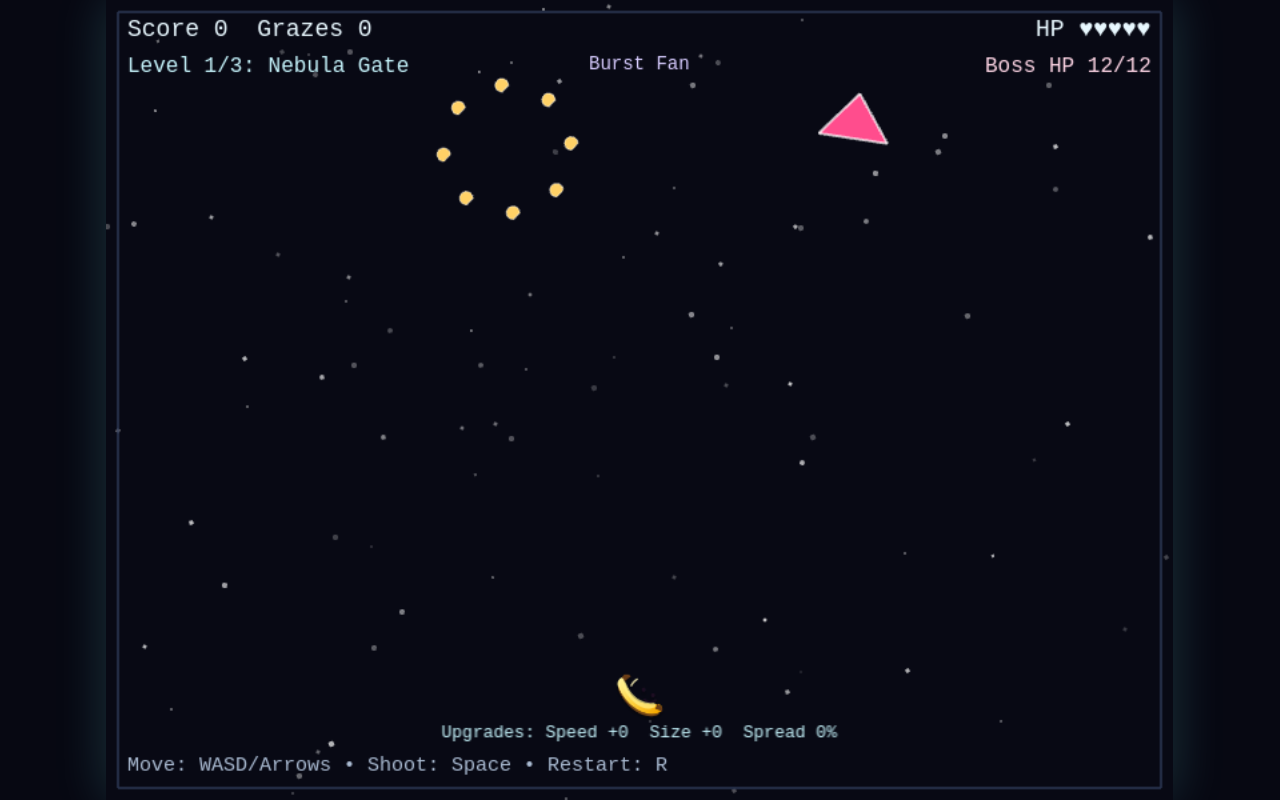
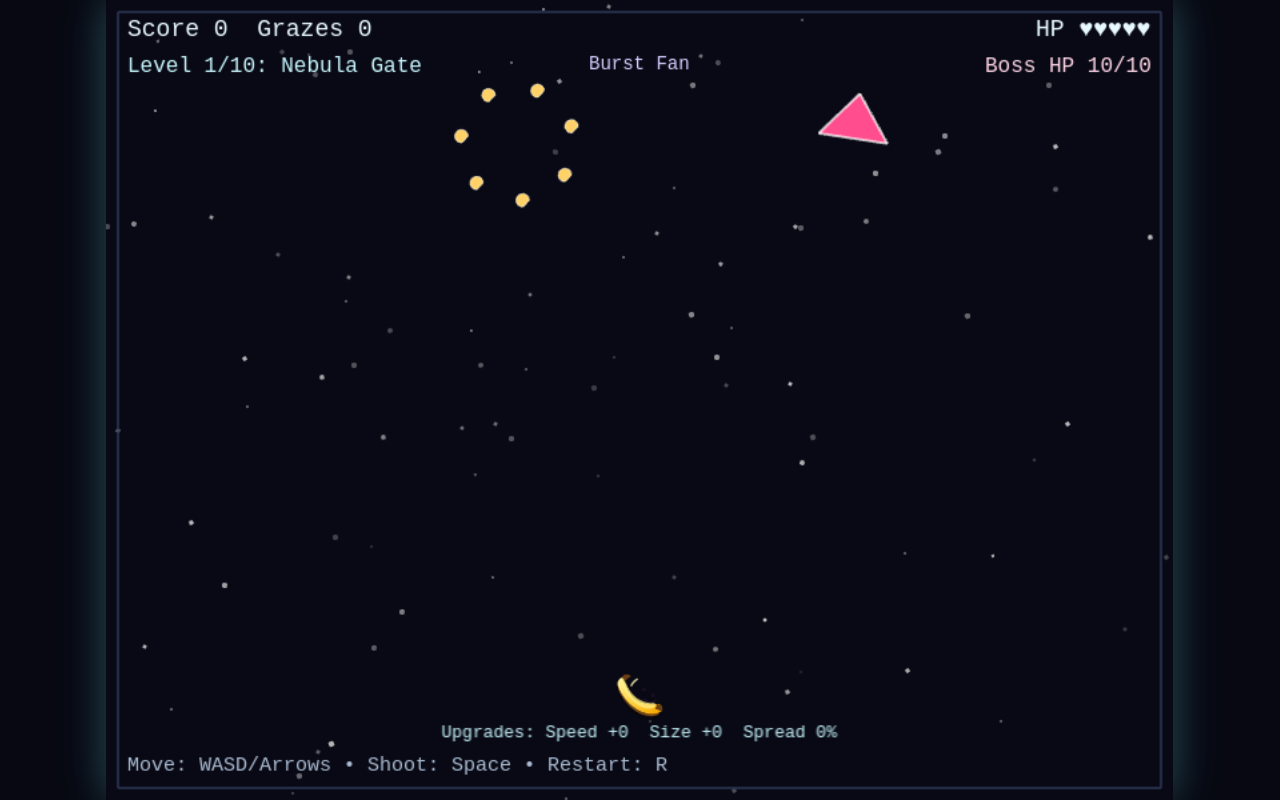
Before and after one commit to Garrin-Project-Labs/project-bullet-hell-game, a website built with Vite: page index.html in a window 1280 px wide. Built offline with nearby package versions, Linux system fonts and the light colour scheme; animation ran at ten frames a second.

Commit message:
Expand to ten levels and glow power-ups

```diff
--- a/src/main.ts
+++ b/src/main.ts
@@ -15,10 +15,10 @@ const BASE_PLAYER_SHOT_SPEED = 440;
 const BULLET_SPEED_UPGRADE = 90;
 const BULLET_SIZE_UPGRADE = 4;
 const SPREAD_CHANCE_UPGRADE = 0.12;
-const POWER_UP_DROP_CHANCE = 0.06;
+const POWER_UP_DROP_CHANCE = 0.03;
 const POWER_UP_TTL_MS = 3000;
 const POWER_UP_DURATION_MS = 7000;
-const POWER_UP_MIN_GAP_MS = 2200;
+const POWER_UP_MIN_GAP_MS = 4000;
 const ATTACK_PATTERN_MS = 5000;
 
 type PowerUpKind = 'big' | 'rapid' | 'spread';
@@ -42,33 +42,103 @@ const LEVELS: LevelConfig[] = [
     name: 'Nebula Gate',
     background: '#080914',
     enemyColor: 0xff4d8d,
-    enemyHp: 12,
-    fireMs: 720,
-    bulletCount: 8,
-    bulletSpeed: 90,
-    spin: 0.14
+    enemyHp: 10,
+    fireMs: 760,
+    bulletCount: 7,
+    bulletSpeed: 85,
+    spin: 0.12
   },
   {
     name: 'Emerald Drift',
     background: '#071611',
     enemyColor: 0x43ff91,
-    enemyHp: 18,
-    fireMs: 655,
+    enemyHp: 12,
+    fireMs: 720,
+    bulletCount: 8,
+    bulletSpeed: 94,
+    spin: 0.13
+  },
+  {
+    name: 'Violet Shoals',
+    background: '#100b20',
+    enemyColor: 0xa477ff,
+    enemyHp: 14,
+    fireMs: 680,
+    bulletCount: 8,
+    bulletSpeed: 103,
+    spin: 0.14
+  },
+  {
+    name: 'Amber Static',
+    background: '#171006',
+    enemyColor: 0xffb84d,
+    enemyHp: 17,
+    fireMs: 640,
     bulletCount: 9,
-    bulletSpeed: 100,
+    bulletSpeed: 113,
+    spin: 0.15
+  },
+  {
+    name: 'Azure Bloom',
+    background: '#061421',
+    enemyColor: 0x4dd7ff,
+    enemyHp: 20,
+    fireMs: 605,
+    bulletCount: 10,
+    bulletSpeed: 124,
     spin: 0.16
   },
   {
-    name: 'Crimson Core',
-    background: '#18070c',
-    enemyColor: 0xff5d73,
-    enemyHp: 26,
-    fireMs: 595,
-    bulletCount: 10,
-    bulletSpeed: 110,
+    name: 'Rose Circuit',
+    background: '#190718',
+    enemyColor: 0xff6bd6,
+    enemyHp: 24,
+    fireMs: 570,
+    bulletCount: 11,
+    bulletSpeed: 137,
+    spin: 0.17
+  },
+  {
+    name: 'Solar Arcade',
+    background: '#1b1305',
+    enemyColor: 0xffe066,
+    enemyHp: 29,
+    fireMs: 535,
+    bulletCount: 12,
+    bulletSpeed: 151,
     spin: 0.18
+  },
+  {
+    name: 'Neon Undertow',
+    background: '#061b1a',
+    enemyColor: 0x35ffd1,
+    enemyHp: 35,
+    fireMs: 500,
+    bulletCount: 13,
+    bulletSpeed: 166,
+    spin: 0.19
+  },
+  {
+    name: 'Prism Break',
+    background: '#13091c',
+    enemyColor: 0xd36bff,
+    enemyHp: 42,
+    fireMs: 465,
+    bulletCount: 15,
+    bulletSpeed: 183,
+    spin: 0.2
+  },
+  {
+    name: 'Banana Singularity',
+    background: '#1d0708',
+    enemyColor: 0xff3355,
+    enemyHp: 52,
+    fireMs: 430,
+    bulletCount: 16,
+    bulletSpeed: 201,
+    spin: 0.22
   }
-];
+]
 
 class MainScene extends Phaser.Scene {
   private player!: Phaser.GameObjects.Image;
@@ -243,12 +313,15 @@ class MainScene extends Phaser.Scene {
     this.enemyOverlap?.destroy();
     this.enemy?.destroy();
 
-    if (this.levelIndex === 0) {
+    const shape = this.levelIndex % 4;
+    if (shape === 0) {
       this.enemy = this.add.triangle(WIDTH / 2, 85, 0, 34, 26, 0, 52, 34, level.enemyColor, 1);
-    } else if (this.levelIndex === 1) {
+    } else if (shape === 1) {
       this.enemy = this.add.rectangle(WIDTH / 2, 85, 50, 50, level.enemyColor, 1).setRotation(Math.PI / 4);
+    } else if (shape === 2) {
+      this.enemy = this.add.circle(WIDTH / 2, 85, 28, level.enemyColor, 1);
     } else {
-      this.enemy = this.add.circle(WIDTH / 2, 85, 28, level.enemyColor, 1);
+      this.enemy = this.add.star(WIDTH / 2, 85, 5, 18, 34, level.enemyColor, 1);
     }
 
     this.setEnemyStroke();
@@ -413,8 +486,8 @@ class MainScene extends Phaser.Scene {
   }
 
   private fireBurstPattern(level: LevelConfig, base: number, speed: number) {
-    const fanCount = 4 + this.levelIndex;
-    const spread = 0.55 + this.levelIndex * 0.08;
+    const fanCount = Math.min(8, 4 + Math.floor(this.levelIndex / 2));
+    const spread = 0.55 + Math.min(0.45, this.levelIndex * 0.05);
     for (let i = 0; i < fanCount; i++) {
       const offset = Phaser.Math.Linear(-spread, spread, fanCount === 1 ? 0.5 : i / (fanCount - 1));
       this.spawnEnemyBullet(this.enemy!.x, this.enemy!.y + 22, base + offset, speed + 75, level.enemyColor);
@@ -429,7 +502,7 @@ class MainScene extends Phaser.Scene {
   }
 
   private fireHeavyPattern(level: LevelConfig, speed: number) {
-    const lanes = this.levelIndex === 0 ? [0] : this.levelIndex === 1 ? [-38, 38] : [-56, 0, 56];
+    const lanes = this.levelIndex < 3 ? [0] : this.levelIndex < 6 ? [-38, 38] : [-56, 0, 56];
     for (const offset of lanes) {
       const wobble = Math.sin((this.wave + offset) * 0.8) * 0.08;
       this.spawnEnemyBullet(this.enemy!.x + offset, this.enemy!.y + 30, Math.PI / 2 + wobble, speed * 0.62, level.enemyColor, BULLET_RADIUS * 2.2);
@@ -442,7 +515,7 @@ class MainScene extends Phaser.Scene {
   }
 
   private fireSpiralPattern(level: LevelConfig, speed: number) {
-    const arms = 2 + this.levelIndex;
+    const arms = Math.min(5, 2 + Math.floor(this.levelIndex / 3));
     const spin = this.wave * (0.42 + this.levelIndex * 0.08);
     for (let i = 0; i < arms; i++) {
       const angle = spin + (Math.PI * 2 * i) / arms;
@@ -725,11 +798,16 @@ class MainScene extends Phaser.Scene {
     if (!powerUp) return;
     this.lastPowerUpSpawn = this.time.now;
     powerUp.setActive(true).setVisible(true).setData('kind', kind);
-    powerUp.setFillStyle(colors[kind], 0.95);
-    powerUp.setStrokeStyle(2, 0xffffff, 0.9);
+    powerUp.setFillStyle(colors[kind], 0.98);
+    powerUp.setStrokeStyle(2, 0xffffff, 0.95);
     powerUp.setScale(1);
     const body = powerUp.body as Phaser.Physics.Arcade.Body;
     body.setCircle(12).setAllowGravity(false).setVelocity(0, 30);
+
+    const glow = this.add.circle(powerUp.x, powerUp.y, 22, colors[kind], 0.24).setBlendMode(Phaser.BlendModes.ADD);
+    const halo = this.add.circle(powerUp.x, powerUp.y, 15, colors[kind], 0).setStrokeStyle(3, colors[kind], 0.7).setBlendMode(Phaser.BlendModes.ADD);
+    powerUp.setData('glow', glow);
+    powerUp.setData('halo', halo);
 
     const glyphs: Record<PowerUpKind, string> = { big: '+', rapid: 'R', spread: 'S' };
     const label = this.add.text(powerUp.x, powerUp.y, glyphs[kind], {
@@ -739,7 +817,9 @@ class MainScene extends Phaser.Scene {
     }).setOrigin(0.5);
     powerUp.setData('label', label);
 
-    this.tweens.add({ targets: powerUp, scale: 1.18, yoyo: true, repeat: -1, duration: 420 });
+    this.tweens.add({ targets: powerUp, scale: 1.16, yoyo: true, repeat: -1, duration: 420 });
+    this.tweens.add({ targets: glow, scale: 1.45, alpha: 0.08, yoyo: true, repeat: -1, duration: 520 });
+    this.tweens.add({ targets: halo, scale: 1.35, alpha: 0.12, yoyo: true, repeat: -1, duration: 520 });
     this.time.delayedCall(POWER_UP_TTL_MS, () => {
       if (powerUp.active) this.destroyPowerUp(powerUp);
     });
@@ -756,7 +836,11 @@ class MainScene extends Phaser.Scene {
 
   private destroyPowerUp(powerUp: Phaser.GameObjects.Arc) {
     const label = powerUp.getData('label') as Phaser.GameObjects.Text | undefined;
+    const glow = powerUp.getData('glow') as Phaser.GameObjects.Arc | undefined;
+    const halo = powerUp.getData('halo') as Phaser.GameObjects.Arc | undefined;
     label?.destroy();
+    glow?.destroy();
+    halo?.destroy();
     powerUp.destroy();
   }
 
@@ -776,7 +860,11 @@ class MainScene extends Phaser.Scene {
     for (const obj of this.powerUps.getChildren()) {
       const powerUp = obj as Phaser.GameObjects.Arc;
       const label = powerUp.getData('label') as Phaser.GameObjects.Text | undefined;
-      if (label) label.setPosition(powerUp.x, powerUp.y);
+      const glow = powerUp.getData('glow') as Phaser.GameObjects.Arc | undefined;
+      const halo = powerUp.getData('halo') as Phaser.GameObjects.Arc | undefined;
+      label?.setPosition(powerUp.x, powerUp.y);
+      glow?.setPosition(powerUp.x, powerUp.y);
+      halo?.setPosition(powerUp.x, powerUp.y);
     }
   }
 
@@ -826,7 +914,13 @@ class MainScene extends Phaser.Scene {
   private clearProjectiles() {
     this.bullets?.clear(true, true);
     this.playerShots?.clear(true, true);
-    this.powerUps?.clear(true, true);
+    this.clearPowerUps();
+  }
+
+  private clearPowerUps() {
+    for (const obj of [...this.powerUps.getChildren()]) {
+      this.destroyPowerUp(obj as Phaser.GameObjects.Arc);
+    }
   }
 
   private updateHud() {
--- a/src/style.css
+++ b/src/style.css
@@ -14,3 +14,9 @@ canvas {
   display: block;
   box-shadow: 0 0 48px rgba(124, 247, 255, 0.18);
 }
+
+/* Canvas-level glow polish for the arcade preview. Individual power-up glows are
+   rendered in Phaser so their hitboxes stay precise inside the game canvas. */
+#game canvas {
+  filter: drop-shadow(0 0 18px rgba(124, 247, 255, 0.12));
+}
```
